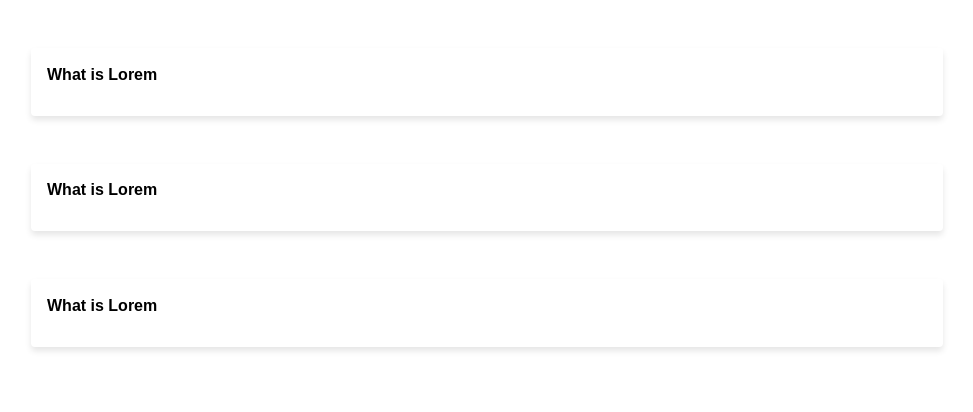
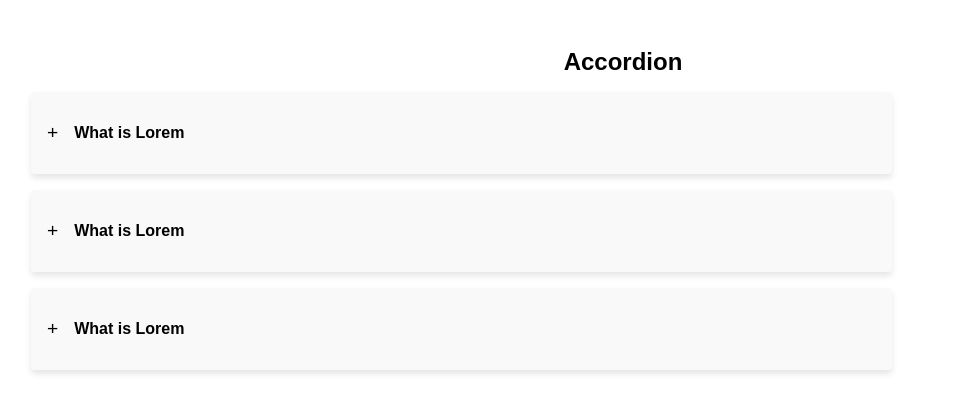
Before and after one commit to Konlan21/Vanila-Js, a plain HTML site: page Projects/Accordion/accordion.html in a window 1280 px wide. Shown: the whole page, without its empty margins (17-990 px from the left). Drawn offline with Linux system fonts and the light colour scheme.

Commit message:
Improve accordion

```diff
--- a/Projects/Accordion/accordion.css
+++ b/Projects/Accordion/accordion.css
@@ -5,37 +5,54 @@ body {
     font-family: Arial, Helvetica, sans-serif;
 }
 
+.accordion {
+    margin: 3rem;
+}
 
+.accordion h2 {
+    margin-bottom: 1rem;
+    font-size: 1.5rem;
+    text-align: center;
+}
 
 .accordion-item {
     border-radius: 4px;
-    margin: 3rem 0 0 3rem;
-    padding: .1rem 0 1rem 1rem;
+    margin-bottom: 1rem;
+    padding: 1rem;
     width: 70%;
     box-shadow: 0 4px 6px rgba(0, 0, 0, 0.1);
+    background-color: #f9f9f9;
 }
 
-/* .accordion-item:hover {
-    background-color: dodgerblue;
-    .accordion-h1 {
-        color: #fff;
-    }
-} */
+.accordion-title {
+    display: flex;
+    align-items: center;
+    cursor: pointer;
+}
 
 .accordion-h1 {
-    /* padding: 0; */
     font-weight: bold;
+    margin-left: 1rem;
+    flex-grow: 1;
+}
+
+.accordion-icon {
+    font-size: 1.2rem;
+    transition: transform 0.3s ease;
 }
 
 .accordion-content {
-    /* display: none; */
-    /* padding: 0 1rem 1rem  0; */
-    transition: max-height 0.5s ease;
+    transition: max-height 0.5s ease, padding 0.5s ease;
     max-height: 0;
     overflow: hidden;
+    padding: 0 1rem;
 }
 
 .accordion-content.active {
-    /* display: block; */
-    max-height: 1000px;
+    max-height: 500px; /* Adjust based on your content size */
+    padding-top: 1rem;
 }
+
+.accordion-title.active .accordion-icon {
+    transform: rotate(45deg); /* Rotate the icon when active */
+}
--- a/Projects/Accordion/accordion.html
+++ b/Projects/Accordion/accordion.html
@@ -3,34 +3,38 @@
 <head>
     <meta charset="UTF-8">
     <meta name="viewport" content="width=device-width, initial-scale=1.0">
-    <title>Document</title>
+    <title>Accordion Example</title>
     <link rel="stylesheet" href="accordion.css">
 </head>
 <body>
     <div class="accordion">
-        <div id="accordion-item" class="accordion-item">
+        <h2>Accordion</h2> <!-- Accordion title -->
+        <div class="accordion-item">
             <div class="accordion-title">
-                <p id="accordion-title" class="accordion-h1">What is Lorem</p>
+                <span class="accordion-icon">+</span>
+                <p class="accordion-h1">What is Lorem</p>
             </div>
-            <div id="accordion-content" class="accordion-content">
+            <div class="accordion-content">
                 Lorem ipsum dolor sit amet consectetur adipisicing elit. Maxime enim in,
                 perspiciatis illum voluptate odio temporibus voluptas pariatur quae eveniet.
             </div>
         </div>
-        <div id="accordion-item" class="accordion-item">
+        <div class="accordion-item">
             <div class="accordion-title">
-                <p id="accordion-title" class="accordion-h1">What is Lorem</p>
+                <span class="accordion-icon">+</span>
+                <p class="accordion-h1">What is Lorem</p>
             </div>
-            <div id="accordion-content" class="accordion-content">
+            <div class="accordion-content">
                 Lorem ipsum dolor sit amet consectetur adipisicing elit. Maxime enim in,
                 perspiciatis illum voluptate odio temporibus voluptas pariatur quae eveniet.
             </div>
         </div>
-        <div id="accordion-item" class="accordion-item">
+        <div class="accordion-item">
             <div class="accordion-title">
-                <p id="accordion-title" class="accordion-h1">What is Lorem</p>
+                <span class="accordion-icon">+</span>
+                <p class="accordion-h1">What is Lorem</p>
             </div>
-            <div id="accordion-content" class="accordion-content">
+            <div class="accordion-content">
                 Lorem ipsum dolor sit amet consectetur adipisicing elit. Maxime enim in,
                 perspiciatis illum voluptate odio temporibus voluptas pariatur quae eveniet.
             </div>
--- a/Projects/Accordion/accordion.js
+++ b/Projects/Accordion/accordion.js
@@ -4,12 +4,23 @@ var accordionItems = document.querySelectorAll(".accordion-item");
 // Loop through each accordion item
 accordionItems.forEach(function (item) {
   // Select the title and content of each item
-  // var title = item.querySelector(".accordion-title");
+  var title = item.querySelector(".accordion-title");
   var content = item.querySelector(".accordion-content");
 
-  // Add click event listener to the entire accordion item
-  item.addEventListener("click", function () {
-    // Toggle the 'active' class on the content to toggle its visibility
+  // Add click event listener to the title
+  title.addEventListener("click", function () {
+    // Close all other accordion contents
+    accordionItems.forEach(function (otherItem) {
+      var otherTitle = otherItem.querySelector(".accordion-title");
+      var otherContent = otherItem.querySelector(".accordion-content");
+      if (otherItem !== item) {
+        otherContent.classList.remove("active");
+        otherTitle.classList.remove("active");
+      }
+    });
+
+    // Toggle the 'active' class on the clicked content to toggle its visibility
     content.classList.toggle("active");
+    title.classList.toggle("active");
   });
 });
```
Lines whose indentation alone changed are shown as unchanged.
